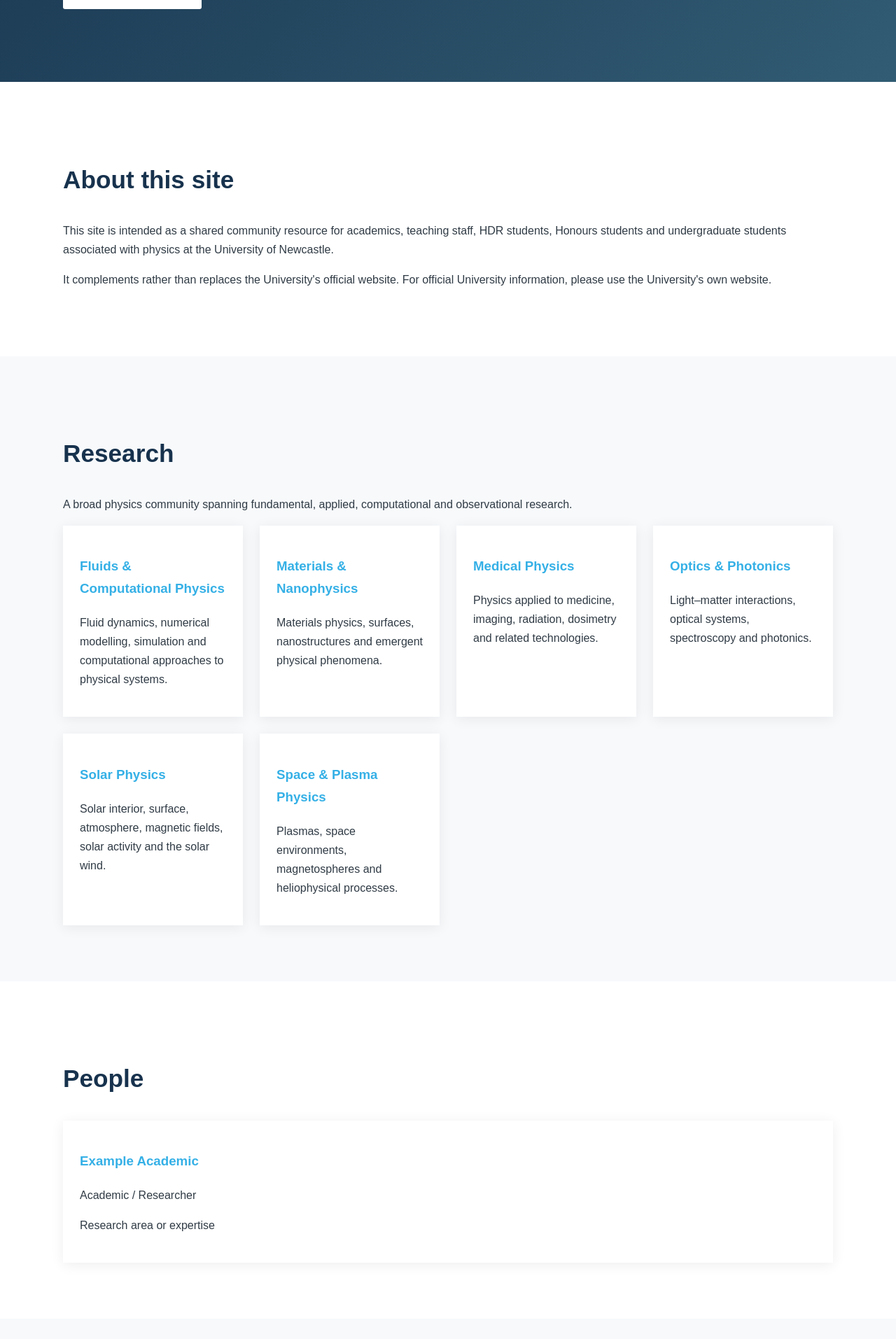
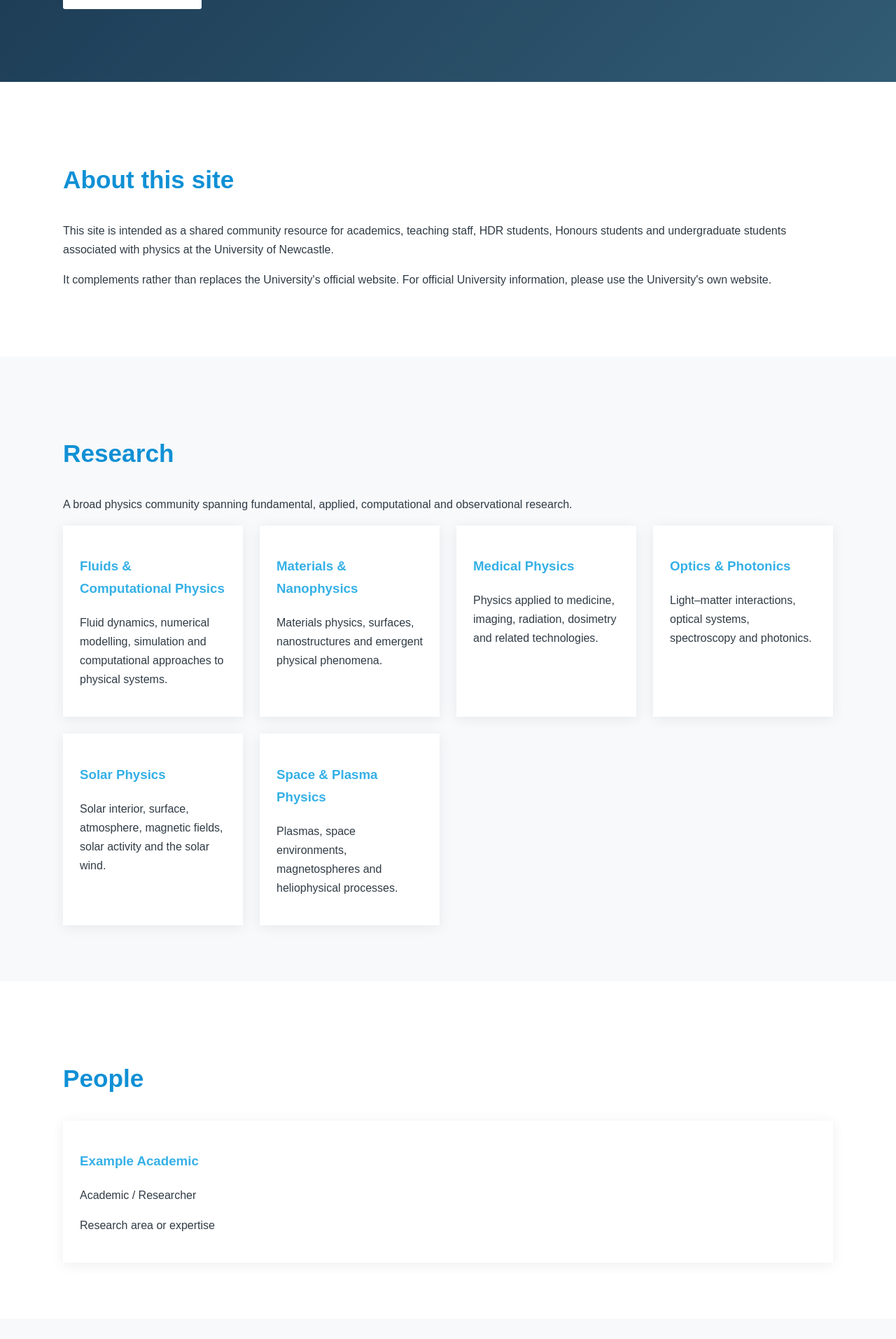
Before and after one commit to NewyPhysics/unofficial_homepage, a Jekyll site: the page built from index.html, in a window 1280 px wide. Shown: the part 766-2679 px from the top of the page at 70% size. Built offline with Jekyll 4.4.1, drawn with Linux system fonts in a browser that asks for light colours.

Commit message:
Change section heading color to var(--uon-blue)

```diff
--- a/assets/css/style.css
+++ b/assets/css/style.css
@@ -16,7 +16,7 @@ a:hover { text-decoration:underline; }
 .btn.secondary { background:transparent; color:inherit; border:1px solid currentColor; }
 .section { padding:5rem 0; }
 .section.alt { background:var(--light); }
-.section h2 { font-size:2.2rem; color:var(--navy); }
+.section h2 { font-size:2.2rem; color:var(--uon-blue); }
 .section-intro { max-width:760px; }
 .cards { display:grid; grid-template-columns:repeat(auto-fit,minmax(240px,1fr)); gap:1.5rem; }
 .card { background:#fff; padding:1.5rem; box-shadow:0 3px 18px rgba(0,0,0,.07); }
```
